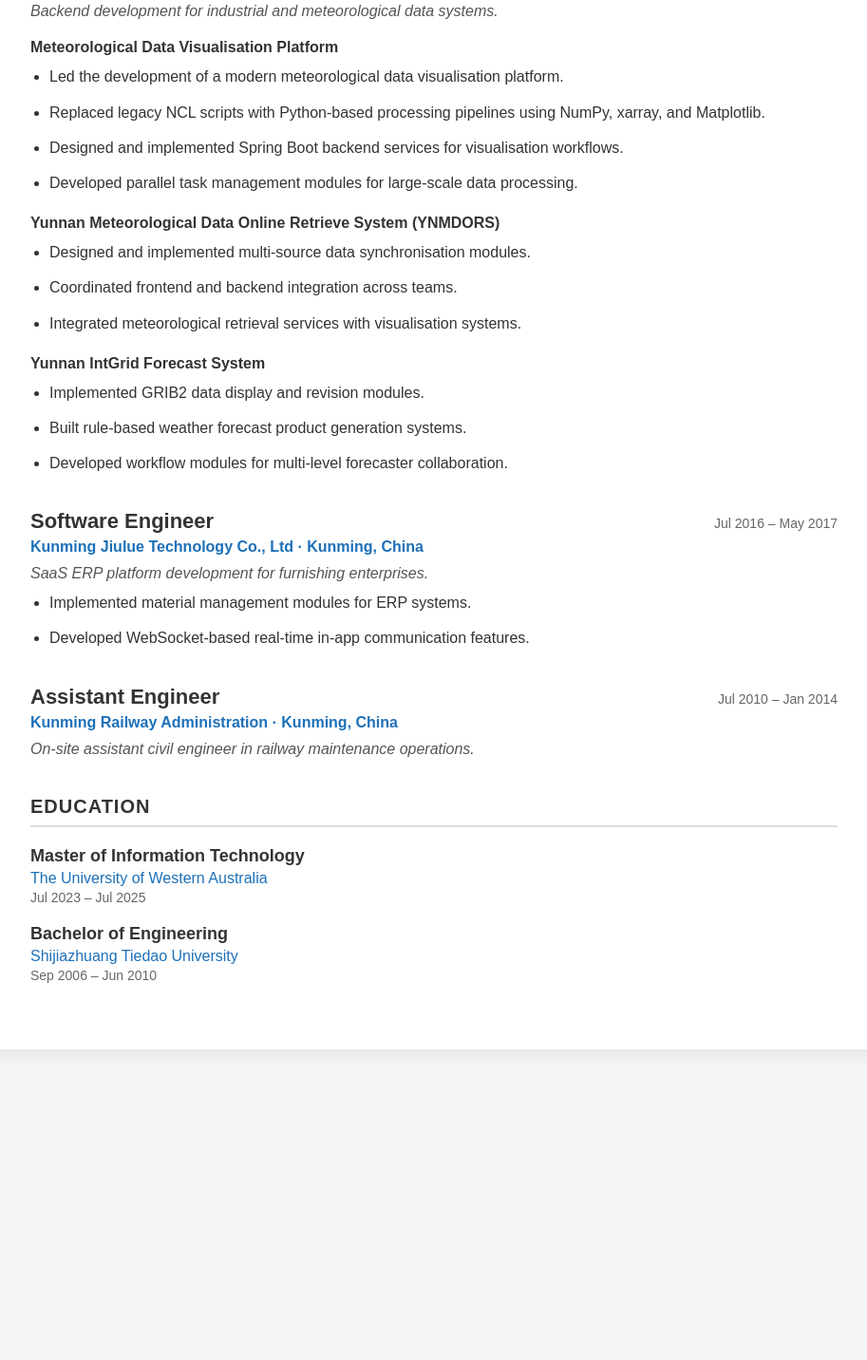
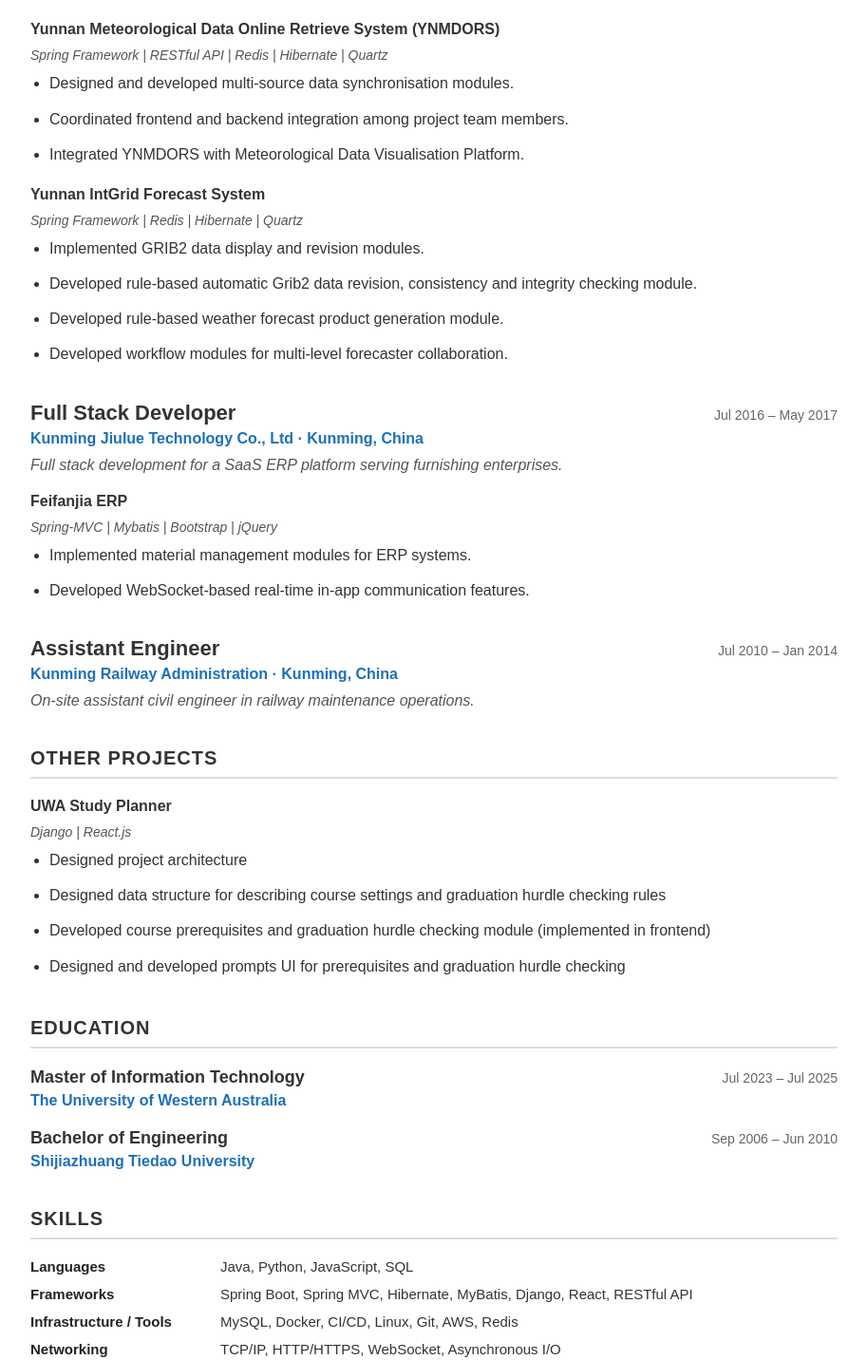
Before and after one commit to swyou/resume, a plain HTML site: page index.html in a window 1280 px wide. Shown: the part 834-2266 px from the top of the page at 95% size, without its empty margins (183-1096 px from the left). Before the commit the page ends 1979 px from the top, so only its background shows below. Drawn offline with Linux system fonts and the light colour scheme.

Commit message:
improved projects

```diff
--- a/css/index.css
+++ b/css/index.css
@@ -49,7 +49,7 @@
 
     .summary {
         line-height: 1.8;
-        font-size: 15px;
+        font-size: 16px;
     }
 
     .skills-grid {
@@ -108,6 +108,18 @@
         font-size: 16px;
     }
 
+    .project-header {
+        display: inline-block;
+        vertical-align: middle;
+    }
+
+    .project-description {
+        margin-top: 10px;
+        color: #555;
+        font-style: italic;
+        font-size: 14px;
+    }
+
     ul {
         margin-top: 8px;
         padding-left: 20px;
@@ -122,14 +134,28 @@
         margin-bottom: 20px;
     }
 
-    .degree {
+    .degree-header {
+        display: flex;
+        justify-content: space-between;
+        align-items: baseline;
+        flex-wrap: wrap;
+    }
+
+    .degree-title {
         font-size: 18px;
         font-weight: bold;
     }
 
-    .school {
+    .degree-date {
+        color: #666;
+        font-size: 14px;
+    }
+
+    .institution {
         color: #1d70b8;
-        margin-top: 4px;
+        margin-top: 5px;
+        font-size: 16px;
+        font-weight: 600;
     }
 
     .edu-date {
--- a/index.html
+++ b/index.html
@@ -17,7 +17,7 @@
         </div>
 
         <div class="contact">
-            Perth, WA · (+61) 403 128 114 · songwenyou@gmail.com<br>
+            Perth, WA | (+61) 403 128 114 | <a href="mailto:songwenyou@gmail.com" >songwenyou@gmail.com</a><br>
             Unlimited work rights in Australia
         </div>
 
@@ -25,33 +25,9 @@
             <div class="section-title">Summary</div>
 
             <div class="summary">
-                Software Engineer with 6 years of experience in Java Web and Python development, specialising in industrial web systems, data-intensive applications, and geographic data processing and visualisation.
+                Software Engineer with 6 years of experience in Java Web and Python development, specialising in industrial web systems, data-intensive applications and geographic data processing and visualisation.
                 Experienced in building asynchronous processing workflows and large-scale data integration systems in Linux-based environments.
                 Recently completed a Master of Information Technology at The University of Western Australia.
-            </div>
-        </div>
-
-        <div class="section">
-            <div class="section-title">Skills</div>
-
-            <div class="skills-grid">
-                <strong>Languages</strong>
-                <div>Java, Python, JavaScript, SQL</div>
-
-                <strong>Frameworks</strong>
-                <div>Spring Boot, Spring MVC, Hibernate, MyBatis, FastAPI, Django</div>
-
-                <strong>Infrastructure</strong>
-                <div>MySQL, Docker, Linux, Git, AWS</div>
-
-                <strong>Networking</strong>
-                <div>TCP/IP, HTTP/HTTPS, WebSocket, Asynchronous I/O</div>
-
-                <strong>Data Engineering</strong>
-                <div>Grib2, NetCDF, xarray, NumPy, Pandas</div>
-
-                <strong>Visualisation & GIS</strong>
-                <div>Matplotlib, MetPy, Spatial Analysis</div>
             </div>
         </div>
 
@@ -70,12 +46,19 @@
                 </div>
 
                 <div class="job-description">
-                    Backend development for industrial and meteorological data systems.
+                    Backend development for data-intensive industrial systems, with occasional contributions to frontend development. Meteorological data processing and visualisation.
                 </div>
 
                 <div class="project">
+                     <div class="project-header">
+
                         <div class="project-title">
                             Meteorological Data Visualisation Platform
+                        </div>
+
+                        <div class="project-description">
+                            Spring Boot | RESTful API | Matplotlib | MetPy | NumPy | xarray
+                        </div>
                     </div>
 
                     <ul>
@@ -83,35 +66,53 @@
 
                         <li>Replaced legacy NCL scripts with Python-based processing pipelines using NumPy, xarray, and Matplotlib.</li>
 
-                        <li>Designed and implemented Spring Boot backend services for visualisation workflows.</li>
+                        <li>Designed and developed Spring Boot based backend services for visualisation workflows.</li>
 
                         <li>Developed parallel task management modules for large-scale data processing.</li>
                     </ul>
                 </div>
 
                 <div class="project">
+
+                    <div class="project-header">
+
                         <div class="project-title">
                             Yunnan Meteorological Data Online Retrieve System (YNMDORS)
                         </div>
 
+                        <div class="project-description">
+                            Spring Framework | RESTful API | Redis | Hibernate | Quartz
+                        </div>
+                    </div>
+
                     <ul>
-                        <li>Designed and implemented multi-source data synchronisation modules.</li>
+                        <li>Designed and developed multi-source data synchronisation modules.</li>
 
-                        <li>Coordinated frontend and backend integration across teams.</li>
+                        <li>Coordinated frontend and backend integration among project team members.</li>
 
-                        <li>Integrated meteorological retrieval services with visualisation systems.</li>
+                        <li>Integrated YNMDORS with Meteorological Data Visualisation Platform.</li>
                     </ul>
                 </div>
 
                 <div class="project">
+
+                    <div class="project-header">
+
                         <div class="project-title">
                             Yunnan IntGrid Forecast System
+                        </div>
+
+                        <div class="project-description">
+                            Spring Framework | Redis | Hibernate | Quartz
+                        </div>
                     </div>
 
                     <ul>
                         <li>Implemented GRIB2 data display and revision modules.</li>
 
-                        <li>Built rule-based weather forecast product generation systems.</li>
+                        <li>Developed rule-based automatic Grib2 data revision, consistency and integrity checking module.</li>
+
+                        <li>Developed rule-based weather forecast product generation module.</li>
 
                         <li>Developed workflow modules for multi-level forecaster collaboration.</li>
                     </ul>
@@ -122,7 +123,7 @@
             <div class="job">
 
                 <div class="job-header">
-                    <div class="job-title">Software Engineer</div>
+                    <div class="job-title">Full Stack Developer</div>
                     <div class="job-date">Jul 2016 – May 2017</div>
                 </div>
 
@@ -131,7 +132,19 @@
                 </div>
 
                 <div class="job-description">
-                    SaaS ERP platform development for furnishing enterprises.
+                    Full stack development for a SaaS ERP platform serving furnishing enterprises.
+                </div>
+
+                <div class="project">
+                    <div class="project-header">
+
+                        <div class="project-title">
+                            Feifanjia ERP
+                        </div>
+
+                        <div class="project-description">
+                            Spring-MVC | Mybatis | Bootstrap | jQuery
+                        </div>
                     </div>
 
                     <ul>
@@ -139,6 +152,7 @@
 
                         <li>Developed WebSocket-based real-time in-app communication features.</li>
                     </ul>
+                </div>
 
             </div>
 
@@ -162,39 +176,90 @@
         </div>
 
         <div class="section">
+            <div class="section-title">Other Projects</div>
+                <div class="project">
+
+                    <div class="project-header">
+
+                        <div class="project-title">
+                            UWA Study Planner
+                        </div>
+
+                        <div class="project-description">
+                            Django | React.js
+                        </div>
+                    </div>
+
+                    <ul>
+                        <li>Designed project architecture</li>
+
+                        <li>Designed data structure for describing course settings and graduation hurdle checking rules</li>
+
+                        <li>Developed course prerequisites and graduation hurdle checking module (implemented in frontend)</li>
+
+                        <li>Designed and developed prompts UI for prerequisites and graduation hurdle checking</li>
+
+                    </ul>
+                </div>
+        </div>
+
+        <div class="section">
             <div class="section-title">Education</div>
 
             <div class="education-item">
-                <div class="degree">
-                    Master of Information Technology
+
+                <div class="degree-header">
+                    <div class="degree-title">Master of Information Technology</div>
+                    <div class="degree-date">Jul 2023 – Jul 2025</div>
                 </div>
 
-                <div class="school">
+                <div class="institution">
                     The University of Western Australia
                 </div>
 
-                <div class="edu-date">
-                    Jul 2023 – Jul 2025
-                </div>
             </div>
 
             <div class="education-item">
-                <div class="degree">
-                    Bachelor of Engineering
+
+                <div class="degree-header">
+                    <div class="degree-title">Bachelor of Engineering</div>
+                    <div class="degree-date">Sep 2006 – Jun 2010</div>
                 </div>
 
-                <div class="school">
+                <div class="institution">
                     Shijiazhuang Tiedao University
-                </div>
-
-                <div class="edu-date">
-                    Sep 2006 – Jun 2010
-                </div>
                 </div>
 
             </div>
 
         </div>
 
+        <div class="section">
+            <div class="section-title">Skills</div>
+
+            <div class="skills-grid">
+                <strong>Languages</strong>
+                <div>Java, Python, JavaScript, SQL</div>
+
+                <strong>Frameworks</strong>
+                <div>Spring Boot, Spring MVC, Hibernate, MyBatis, Django, React, RESTful API</div>
+
+                <strong>Infrastructure / Tools </strong>
+                <div>MySQL, Docker, CI/CD, Linux, Git, AWS, Redis</div>
+
+                <strong>Networking</strong>
+                <div>TCP/IP, HTTP/HTTPS, WebSocket, Asynchronous I/O</div>
+
+                <strong>Data Engineering</strong>
+                <div>Grib2, NetCDF, xarray, NumPy, Pandas</div>
+
+                <strong>Visualisation & GIS</strong>
+                <div>Matplotlib, MetPy, Spatial Analysis</div>
+
+            </div>
+        </div>
+
+    </div>
+
     </body>
 </html>
```
Lines whose indentation alone changed are shown as unchanged.
